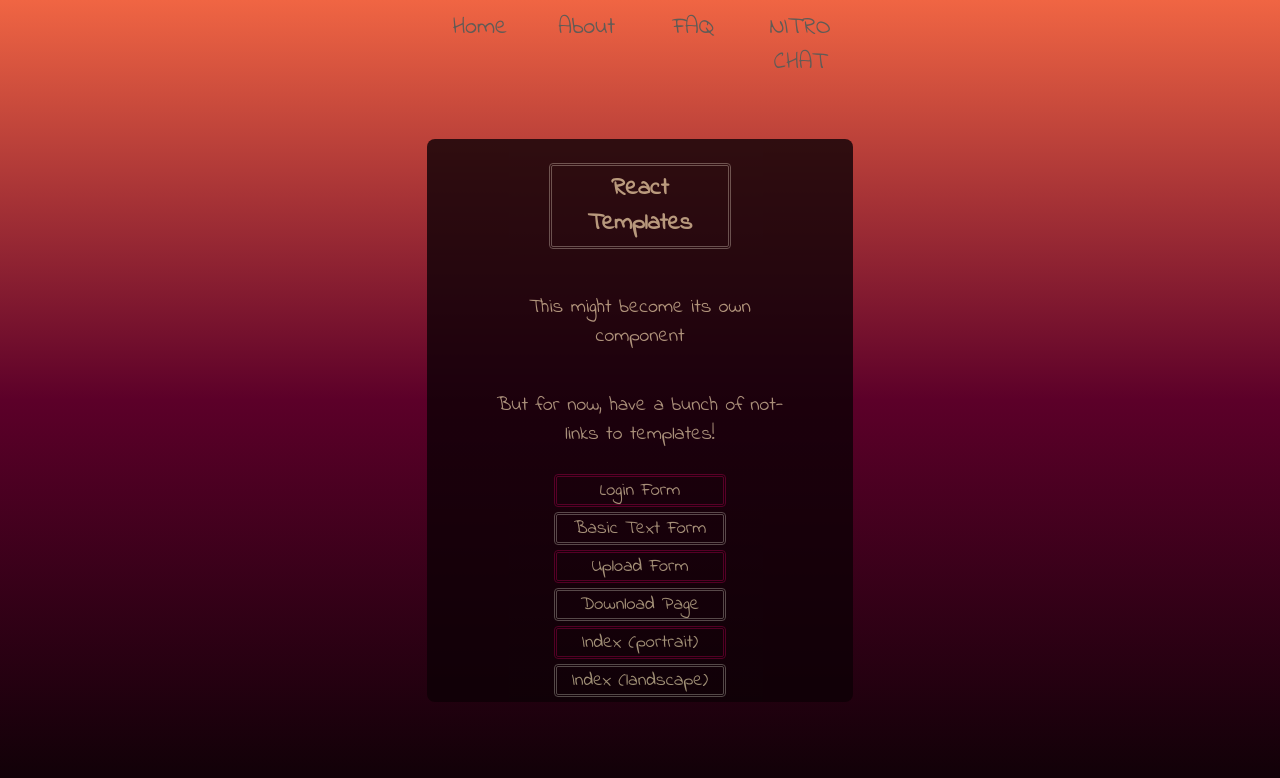
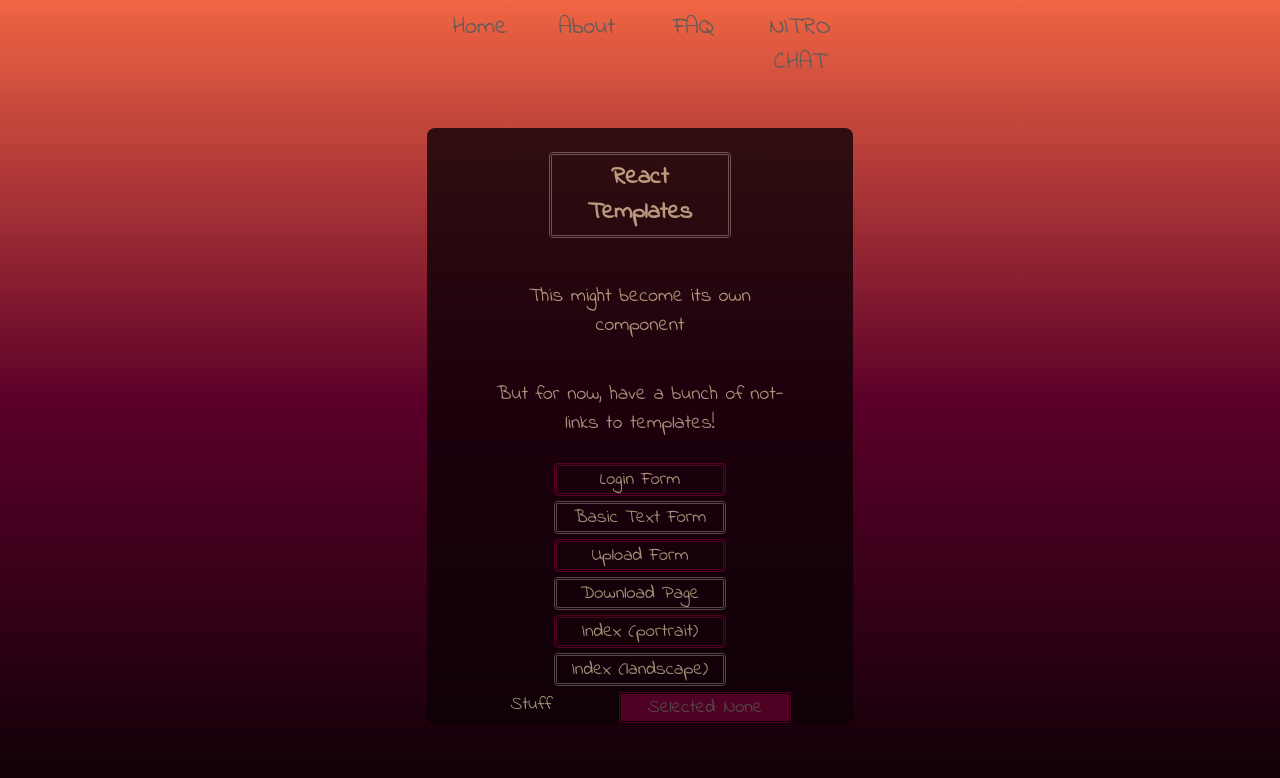
Before and after one commit to uncertainkitten/UmbrellaJS, a React (Create React App) app: page / in a window 1280 px wide. Shown: the top 778 px of the page. Built offline with nearby package versions, Linux system fonts and the light colour scheme.

Commit message:
Create and style Dropdown component - add to splash page

```diff
--- /dev/null
+++ b/src/components/dropdown.jsx
@@ -0,0 +1,55 @@
+import React from 'react';
+
+class Dropdown extends React.Component{
+  constructor(props){
+    super(props);
+    this.state = {
+      selected: "None",
+      options: [],
+      visible: false
+    }
+    this.selectOption = this.selectOption.bind(this);
+    this.toggleDropdown = this.toggleDropdown.bind(this);
+  }
+
+  componentDidMount(){
+    this.buildOptionsFromProps();
+  }
+
+  toggleDropdown(){
+    this.setState({visible: !this.state.visible});
+  }
+
+  selectOption(e){
+    this.setState({selected: e.target.title, visible: false});
+  }
+
+  buildOptionsFromProps(){
+    let optionsList = [];
+    this.props.options.forEach(option => {
+      optionsList.push(<li className="dropdown-option" onClick={this.selectOption} title={option}>{option}</li>);
+    });
+    this.setState({options: optionsList});
+  }
+
+  render(){
+    let dropdownClass = "dropdown-hide";
+    if (this.state.visible){
+      dropdownClass = "dropdown-show";
+    }
+
+    return(
+      <div className="dropdown-container">
+        <label className="dropdown-label">{this.props.label}</label>
+        <ul className="dropdown-list">
+          <li className="dropdown-selected" onClick={this.toggleDropdown}>Selected: {this.state.selected}</li>
+          <div className={dropdownClass}>
+            {this.state.options}
+          </div>
+        </ul>
+      </div>
+    )
+  }
+}
+
+export default Dropdown;
--- a/src/components/splash.jsx
+++ b/src/components/splash.jsx
@@ -1,5 +1,6 @@
 import React from 'react';
 import {Link} from 'react-router-dom';
+import Dropdown from './dropdown';
 
 class Splash extends React.Component{
   render(){
@@ -17,6 +18,7 @@ class Splash extends React.Component{
             <li className="template-list-item">Index (portrait)</li>
             <li className="template-list-item">Index (landscape)</li>
           </ul>
+          <Dropdown options={["Apples", "Bananas", "Space", "Time", "Canteloupes"]} label="Stuff" />
         </div>
       </div>
     );
--- a/src/index.css
+++ b/src/index.css
@@ -213,3 +213,57 @@ ol, ul {
   color: #BFB48F;
   text-decoration: none;
 }
+
+/* Dropdown styles */
+.dropdown-container{
+  grid-column: 2 / 7;
+  display: grid;
+  grid-template-columns: 2fr 1fr 4fr;
+}
+
+.dropdown-label{
+  grid-column: 1 / 2;
+  color: #BFB48F;
+  font-size: 14pt;
+  font-family: 'Indie Flower', cursive;
+}
+
+.dropdown-list{
+  text-align: center;
+  grid-column: 3;
+  border: 3px double #0D0106;
+  background-color: #5C0029;
+}
+
+.dropdown-list:hover{
+  cursor: pointer;
+}
+
+.dropdown-hide{
+  grid-column: 3;
+  display: none;
+}
+
+.dropdown-show{
+  grid-column: 3;
+  display: inline-block;
+}
+
+.dropdown-selected{
+  grid-column: 3;
+  color: #605B56;
+  font-size: 14pt;
+  font-family: 'Indie Flower', cursive;
+}
+
+.dropdown-option{
+  grid-column: 3;
+  color: #605B56;
+  font-size: 14pt;
+  font-family: 'Indie Flower', cursive;
+}
+
+.dropdown-option:hover{
+  cursor: pointer;
+  background-color: #5C0029;
+}
```
Also changed, not shown: 1 other file (tests, documents, lock files or other folders).
